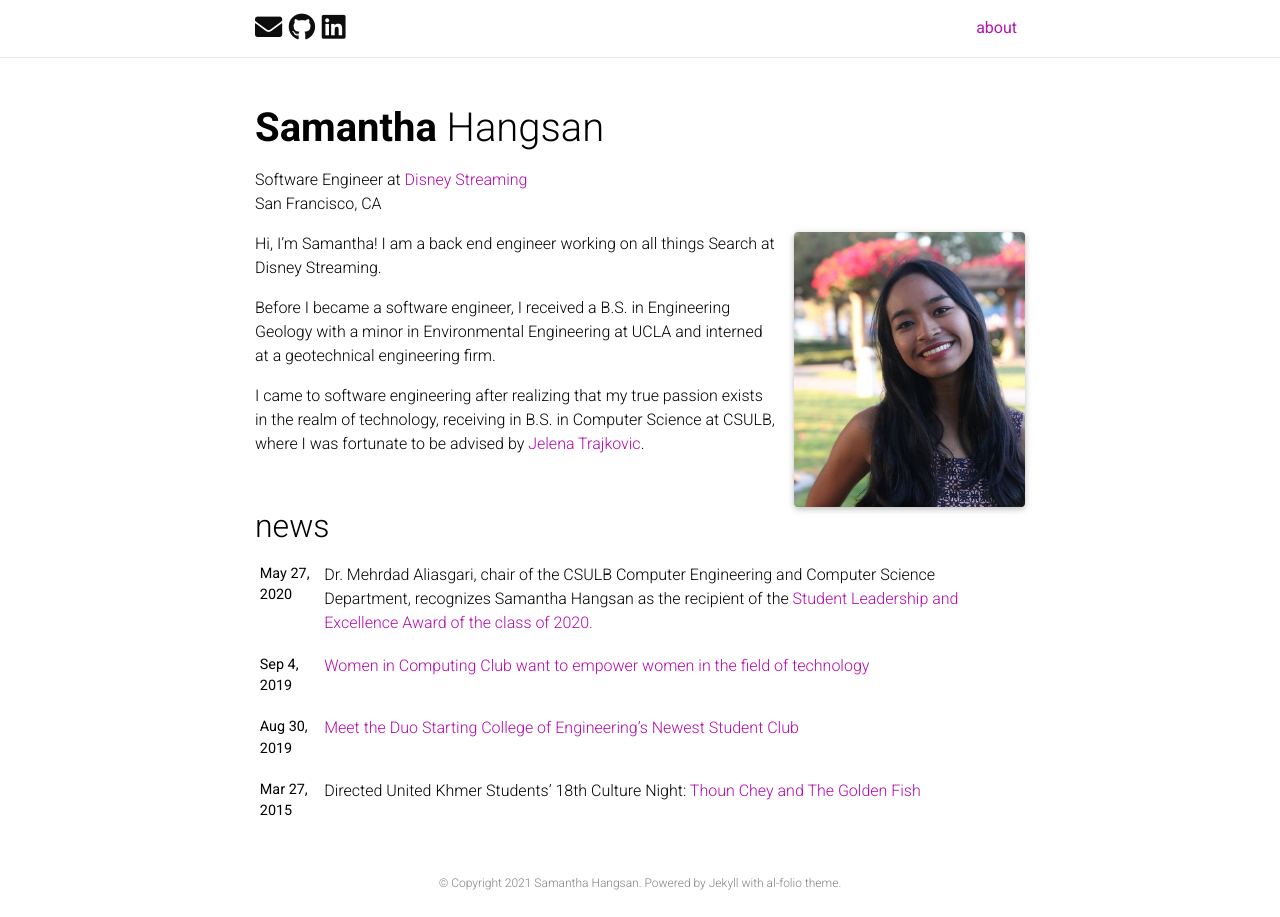
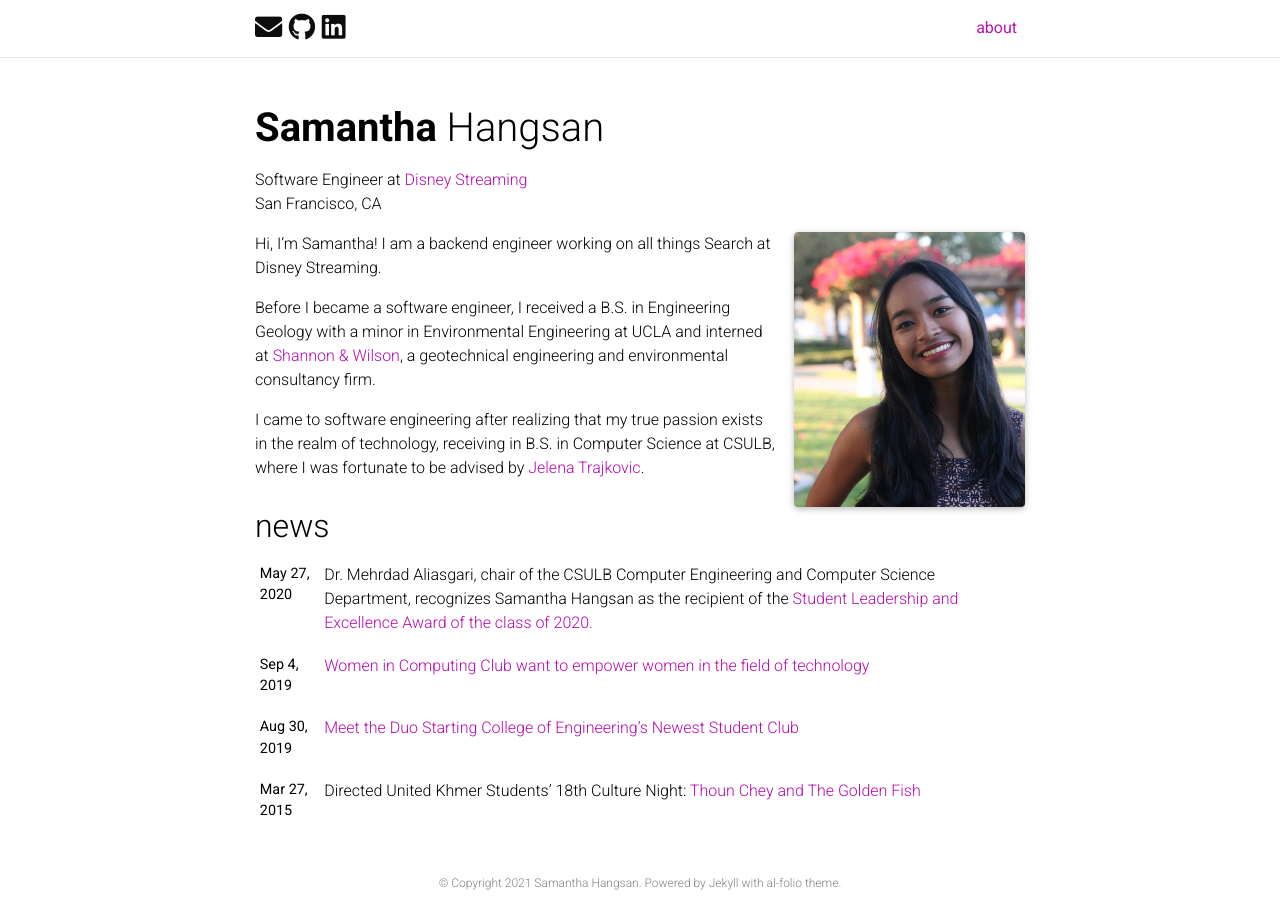
Before and after one commit to samantha/samantha.github.io, a Jekyll site: the page built from _pages/about.md, in a window 1280 px wide. Built offline with Jekyll 4.4.1, drawn with Linux system fonts in a browser that asks for light colours; nearby versions of some CDN libraries; comment, search, counter and statistics services are not loaded; a style sheet for code colours, icons or effects is not loaded.

Commit message:
update link

```diff
--- a/_pages/about.md
+++ b/_pages/about.md
@@ -13,9 +13,9 @@ selected_papers: false # includes a list of papers marked as "selected={true}"
 social: false  # includes social icons at the bottom of the page
 ---
 
-Hi, I'm Samantha! I am a back end engineer working on all things Search at Disney Streaming.
+Hi, I'm Samantha! I am a backend engineer working on all things Search at Disney Streaming.
 
-Before I became a software engineer, I received a B.S. in Engineering Geology with a minor in Environmental Engineering at UCLA and interned at a geotechnical engineering firm.
+Before I became a software engineer, I received a B.S. in Engineering Geology with a minor in Environmental Engineering at UCLA and interned at <a href="https://www.shannonwilson.com" target="_blank">Shannon & Wilson</a>, a geotechnical engineering and environmental consultancy firm.
 
 I came to software engineering after realizing that my true passion exists in the realm of technology, receiving in B.S. in Computer Science at CSULB, where I was fortunate to be advised by <a href="https://scholar.google.ca/citations?user=l-Eo7mYAAAAJ&hl=en" target="_blank">Jelena Trajkovic</a>.
 
```
